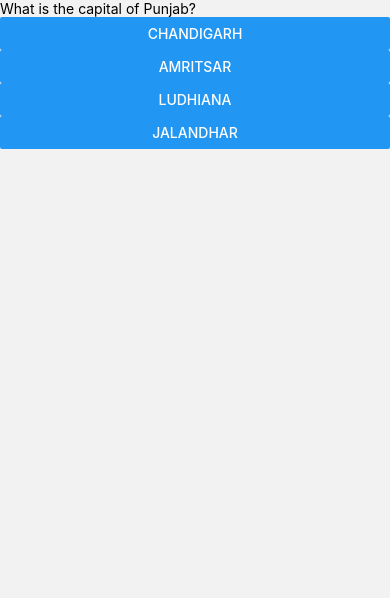
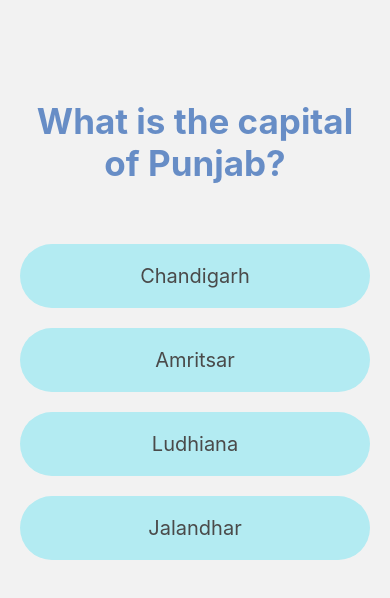
Before and after one commit to Kicchu02/States, a React Native app: screen /StateMultipleChoiceQuizPage in a window 390 px wide. Shown: the top 598 px of the page. Built offline with nearby package versions, Linux system fonts and the light colour scheme.

Commit message:
Add styles to quiz page

```diff
--- a/Styles.tsx
+++ b/Styles.tsx
@@ -2,12 +2,6 @@
 import { colors } from "./types/Themes";
 
 const style = StyleSheet.create({
-  container: {
-    backgroundColor: colors.beige,
-    flex: 1,
-    flexDirection: "column",
-    justifyContent: "center",
-  },
   buttonStyle: {
     backgroundColor: colors.babyPink,
     marginTop: 20,
@@ -28,6 +22,22 @@
     color: colors.softCoral,
     fontWeight: "bold",
   },
+  choiceButtonStyle: {
+    backgroundColor: colors.pastelBlue,
+    marginVertical: 10,
+    marginHorizontal: 20,
+    padding: 20,
+    borderRadius: 40,
+  },
+  questionTextStyle: {
+    textAlign: "center",
+    fontSize: 35,
+    marginTop: 100,
+    marginBottom: 50,
+    marginHorizontal: 20,
+    color: colors.glaucous,
+    fontWeight: "bold",
+  },
 });
 
 export default style;
--- a/components/StateMultipleChoiceQuizPage.tsx
+++ b/components/StateMultipleChoiceQuizPage.tsx
@@ -1,7 +1,8 @@
 import React, { useEffect, useState } from "react";
-import { Text, View, Button } from "react-native";
-import { Question } from "../types/QuizQuestions";
-import { quizQuestions } from "../types/QuizQuestions";
+import { Text, View } from "react-native";
+import style from "../Styles";
+import { Question, quizQuestions } from "../types/QuizQuestions";
+import ChoiceButton from "../ui-components/ChoiceButton";
 
 export default function StateMultipleChoiceQuizPage() {
   const [currentQuestionIndex, setCurrentQuestion] = useState<number>(0);
@@ -44,11 +45,13 @@
 
   const Question = (
     <View>
-      <Text>{currentQuestion.questionText}</Text>
+      <Text style={style.questionTextStyle}>
+        {currentQuestion.questionText}
+      </Text>
       {currentQuestion.option.map((option) => (
-        <Button
+        <ChoiceButton
           key={option}
-          title={option}
+          text={option}
           onPress={() => handleAnswer(option)}
         />
       ))}
--- a/components/WelcomePage.tsx
+++ b/components/WelcomePage.tsx
@@ -1,10 +1,9 @@
+import { useNavigation } from "@react-navigation/native";
+import { createStackNavigator } from "@react-navigation/stack";
 import React from "react";
 import { Text, View } from "react-native";
 import style from "../Styles";
 import StyledButton from "../ui-components/StyledButton";
-import { useNavigation } from "@react-navigation/native";
-import { createStackNavigator } from "@react-navigation/stack";
-import { ScreenNames } from "../types/NavigationProps";
 
 export default function WelcomePage() {
   const navigation = useNavigation();
--- a/types/Themes.tsx
+++ b/types/Themes.tsx
@@ -1,13 +1,15 @@
 interface Colors {
   darkGray: string;
-  beige: string;
   babyPink: string;
   softCoral: string;
+  pastelBlue: string;
+  glaucous: string;
 }
 
 export const colors: Colors = {
   darkGray: "#4A4A4A",
-  beige: "#FFF7E6",
   babyPink: "#FFC1C1",
   softCoral: "#FF6F61",
+  pastelBlue: "#B3EBF2",
+  glaucous: "#678dc6",
 };
--- /dev/null
+++ b/ui-components/ChoiceButton.tsx
@@ -0,0 +1,16 @@
+import { Text } from "react-native";
+import { TouchableOpacity } from "react-native-gesture-handler";
+import style from "../Styles";
+
+interface ButtonProps {
+  text: string;
+  onPress: () => void;
+}
+
+export default function ChoiceButton({ text, onPress }: ButtonProps) {
+  return (
+    <TouchableOpacity style={style.choiceButtonStyle} onPress={onPress}>
+      <Text style={style.butonTextStyle}>{text}</Text>
+    </TouchableOpacity>
+  );
+}
```
